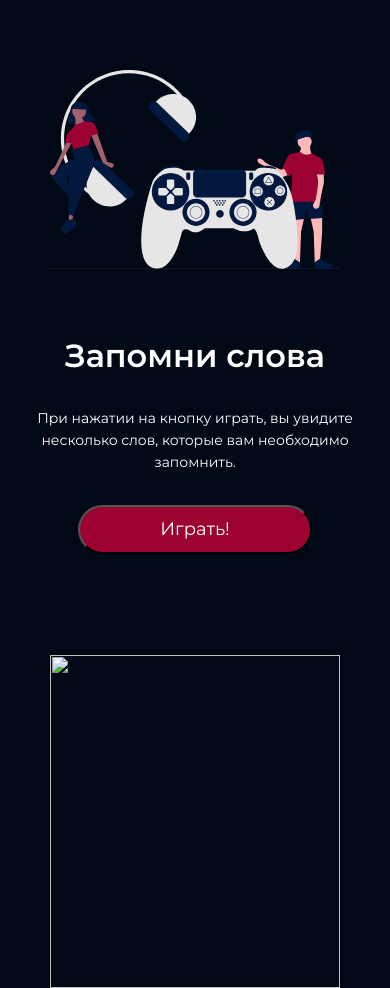
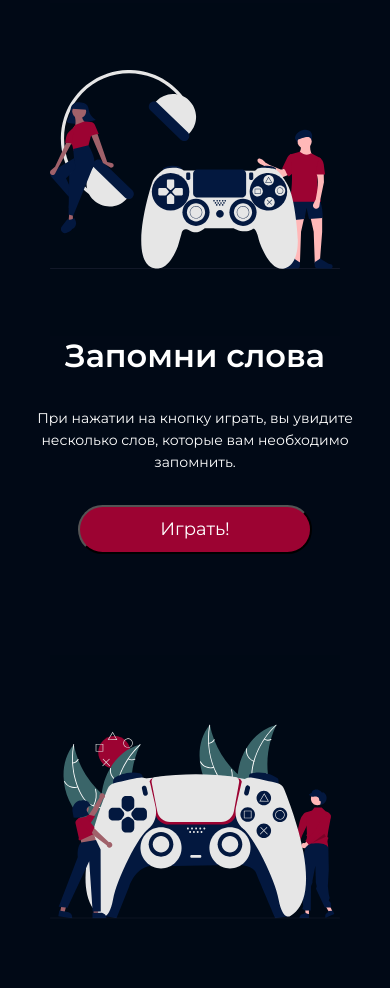
Before and after one commit to CrossKain/2-nd-course-hw, a plain HTML site: page index.html in a window 390 px wide. Shown: the part 2272-3260 px from the top of the page. Drawn offline with Linux system fonts and the light colour scheme.

Commit message:
Доработки ДЗ 2.7

```diff
--- a/index.html
+++ b/index.html
@@ -68,16 +68,17 @@
 
     </section>
     <section>
-        <div class="section__menu center">
+        <div class="section__menu-two center">
+            <img src="img/controler2.svg" alt="" class="section__icon">
             <div class="section__menu-main">
                 <h2 class="section__text">Запомни слова</h2>
                 <h4 class="section__text-about">При нажатии на кнопку играть, вы увидите несколько слов, которые вам
                     необходимо запомнить.</h4>
-                <button class="section__button"  onclick="gameStart();" >Играть!</button>
+                <button class="section__button" onclick="gameStart();">Играть!</button>
 
 
             </div>
-            <img src="img/" alt="" class="section__icon">
+
 
 
 
--- a/style.css
+++ b/style.css
@@ -243,6 +243,20 @@ a {
 
 }
 
+.section__menu-two {
+    background-image: url(img/Rectangle\ 6.jpg);
+    background-position: center;
+    background-repeat: no-repeat;
+    background-size: cover;
+    height: 800px;
+    display: flex;
+    align-items: center;
+    flex-wrap: nowrap;
+    justify-content: space-between;
+
+
+}
+
 .section__menu-main {
     gap: 32px;
     display: flex;
@@ -367,6 +381,15 @@ a {
         align-items: center;
         height: 652px;
     }
+    .section__menu-two {
+
+        padding-bottom: 0px;
+        display: flex;
+        justify-content: space-between;
+        flex-direction: column-reverse;;
+        align-items: center;
+        height: 652px;
+    }
 
     .section__menu-main {
         align-items: center;
```
Also changed, not shown: HW2-7.js (line endings or trailing spaces), img/controler2.svg (added), script.js (line endings or trailing spaces).
